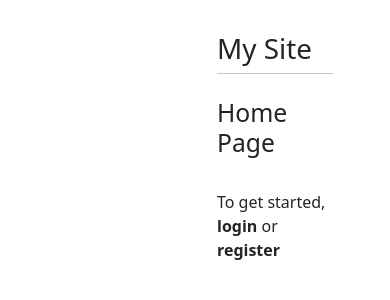
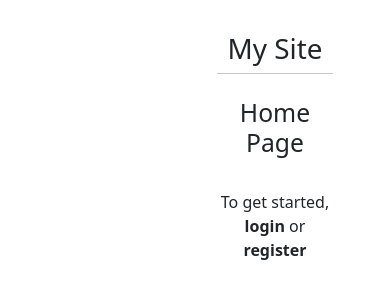
Before and after one commit to dylanp581/django_todolist, a Django app: page / in a window 390 px wide. Shown: the part 96-396 px from the top of the page. Run offline with Django 4.2, Linux system fonts and the light colour scheme; some libraries are stand-ins or nearby versions.

Commit message:
made the mobile version more like the desktop 0.9

```diff
--- a/main/templates/main/base.html
+++ b/main/templates/main/base.html
@@ -43,8 +43,8 @@
             }
 
             @media (max-width: 768px) {
-                .sidenav {
-                    display: none;
+                .main {
+                    text-align: center;
                 }
             }
         </style>
```
